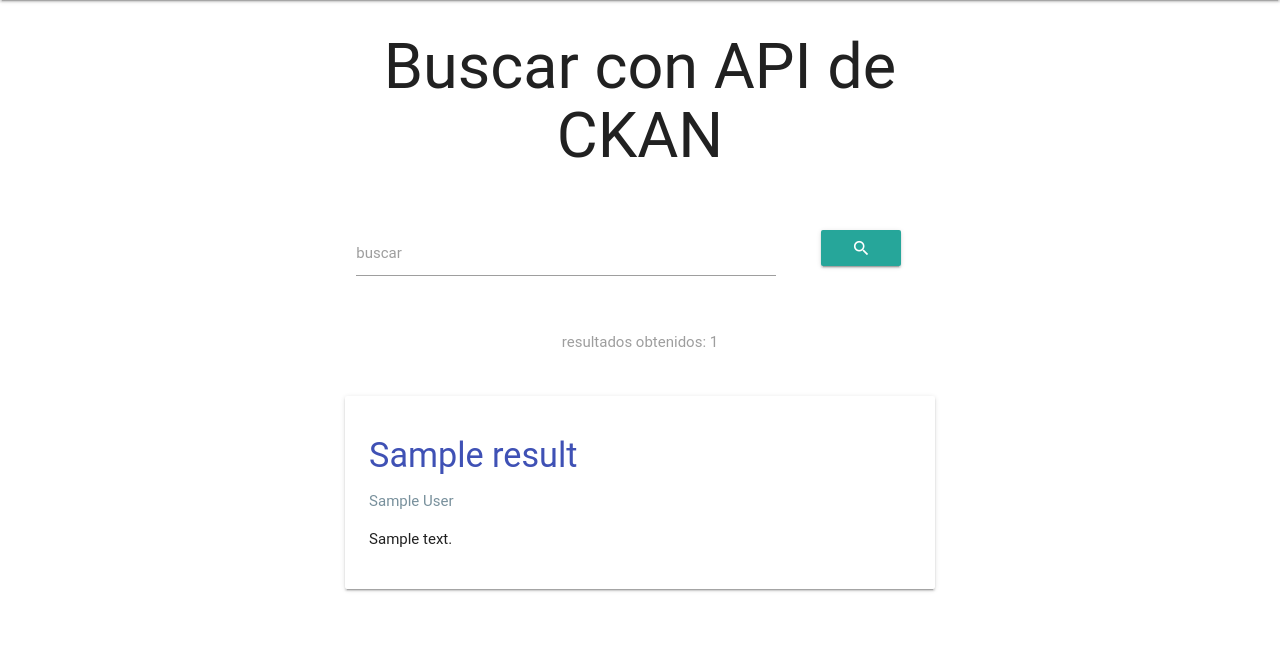
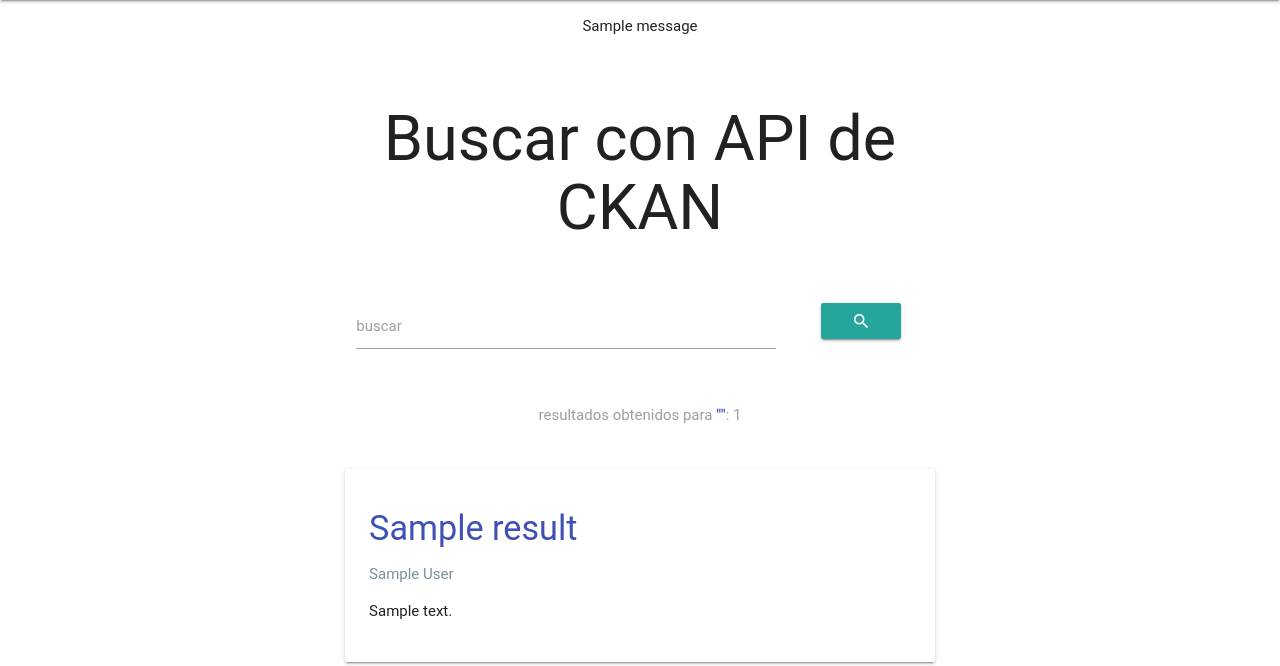
Before and after one commit to manujas/FCA_automaticEval, a Django app: template web/templates/web/index.html in a window 1280 px wide. Shown: the part 64-730 px from the top of the page. Run offline with Django 3.2, Linux system fonts and the light colour scheme; the template is opened without the code that fills it: most values are stand-ins (such as "Sample title", 1, 10 or a date in 2020); one stand-in notice (Sample message) is shown; some libraries are stand-ins or nearby versions; some web fonts are replaced.

Commit message:
se agrega manejo de excepciones básico y mensajes flash

```diff
--- a/web/templates/web/index.html
+++ b/web/templates/web/index.html
@@ -1,6 +1,8 @@
 {% extends 'web/basic.html' %}
 
 {% block content %}
+
+{% include 'web/snippets/messages.html' %}
 
 <div class="row">
     <div class="col s8 offset-s2">
@@ -20,28 +22,6 @@
     </form>
 </div>
 
-
-
-{% if data %}
-<section class="search_results">
-    <div class="row result-count">
-        <div class="col s4 offset-s4 center-align">
-            <p class="grey-text">resultados obtenidos: {{ data.count }}</p>
-        </div>
-    </div>
-    {% for result in data.results %}
-    <div class="row result-container">
-        <div class="col s8 offset-s2">
-            <div class="card-panel hoverable result-item">
-                <h4 class="indigo-text">{{result.title|safe}}</h4>
-                <p class="blue-grey-text text-lighten-1">{{result.author|safe}}</p>
-                <p>{{result.notes|safe|truncatechars:200}}</p>
-            </div>
-        </div>
-    </div>
-    {% endfor %}
-</section>
-
-{% endif %}
+{% include 'web/snippets/serch_results.html' %}
 
 {% endblock %}
--- /dev/null
+++ b/web/templates/web/snippets/messages.html
@@ -0,0 +1,9 @@
+{% if messages %}
+<div class="row">
+    {% for message in messages %}
+    <div class="col s6 offset-s3">
+        <p class="center-align">{{ message }}</p>
+    </div>
+    {% endfor %}
+</div>
+{% endif %}
--- /dev/null
+++ b/web/templates/web/snippets/serch_results.html
@@ -0,0 +1,21 @@
+{% if data %}
+<section class="search_results">
+    <div class="row result-count">
+        <div class="col s4 offset-s4 center-align">
+            <p class="grey-text">resultados obtenidos para <strong class="indigo-text">"{{ query|safe }}"</strong>: {{ data.count }}</p>
+        </div>
+    </div>
+    {% for result in data.results %}
+    <div class="row result-container">
+        <div class="col s8 offset-s2">
+            <div class="card-panel hoverable result-item">
+                <h4 class="indigo-text">{{result.title|safe}}</h4>
+                <p class="blue-grey-text text-lighten-1">{{result.author|safe}}</p>
+                <p>{{result.notes|safe|truncatechars:200}}</p>
+            </div>
+        </div>
+    </div>
+    {% endfor %}
+</section>
+
+{% endif %}
```
Also changed, not shown: web/views.py (+11 -2 lines). Lines whose indentation alone changed are shown as unchanged.
